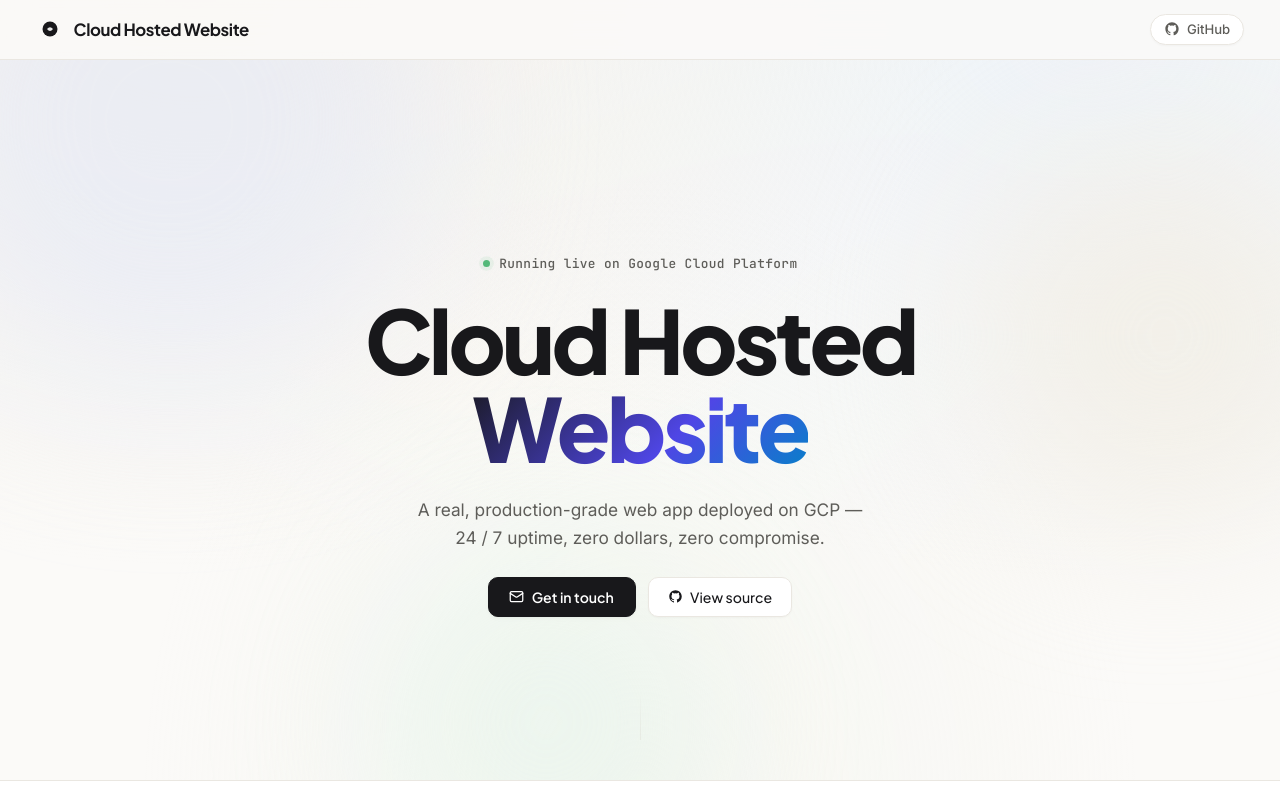
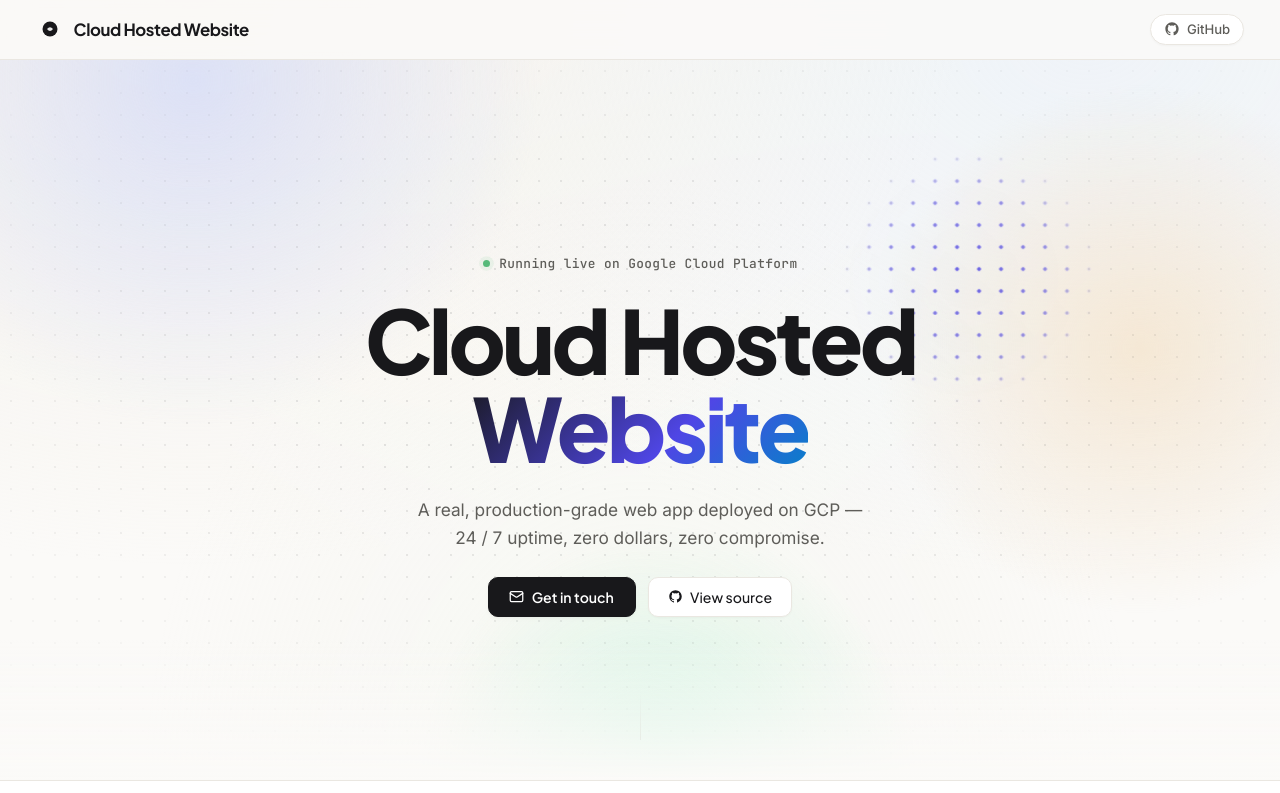
Before and after one commit to samueleisen/TaskBoard-cloud, a React (Vite) app in the folder client/: page / in a window 1280 px wide. Shown: the top 793 px of the page. Built offline with nearby package versions, Linux system fonts and the light colour scheme; no server answers.

Commit message:
hero section effect

```diff
--- a/client/src/App.tsx
+++ b/client/src/App.tsx
@@ -199,6 +199,117 @@ function LiveStrip({
 }
 
 /* ------------------------------------------------------------------ */
+/*  Hero Field — "Signal Lens"                                          */
+/*  A faint dot grid with a lens that magnifies the grid under the     */
+/*  cursor, plus parallax aurora blobs. Only `transform` is animated   */
+/*  (compositor-only → GPU, 60 FPS). Touch devices get an auto-drift.  */
+/* ------------------------------------------------------------------ */
+function HeroField() {
+  const rootRef = useRef<HTMLDivElement | null>(null);
+  const lensRef = useRef<HTMLDivElement | null>(null);
+  const lensGridRef = useRef<HTMLDivElement | null>(null);
+  const blobRefs = useRef<(HTMLDivElement | null)[]>([]);
+
+  useEffect(() => {
+    const root = rootRef.current;
+    const lens = lensRef.current;
+    const lensGrid = lensGridRef.current;
+    if (!root || !lens || !lensGrid) return;
+
+    const reduceMotion = window.matchMedia('(prefers-reduced-motion: reduce)').matches;
+    const canHover = window.matchMedia('(hover: hover)').matches;
+    const LENS = 260; // lens diameter (px)
+
+    let w = root.clientWidth;
+    let h = root.clientHeight;
+    const target = { x: w / 2, y: h * 0.42 };
+    const pos = { ...target };
+    let pointerActive = false;
+    let raf = 0;
+    let t0 = performance.now();
+    let visible = true;
+
+    const onResize = () => { w = root.clientWidth; h = root.clientHeight; };
+    const onMove = (e: PointerEvent) => {
+      const r = root.getBoundingClientRect();
+      target.x = e.clientX - r.left;
+      target.y = e.clientY - r.top;
+      pointerActive = true;
+    };
+    const onLeave = () => { pointerActive = false; };
+
+    const tick = (now: number) => {
+      const t = (now - t0) / 1000;
+      if (!pointerActive) {
+        // Ambient Lissajous drift when idle / on touch devices
+        target.x = w / 2 + Math.sin(t * 0.35) * w * 0.28;
+        target.y = h * 0.45 + Math.sin(t * 0.52 + 1.2) * h * 0.18;
+      }
+      // Critically-damped follow (smooth "fluid" lag)
+      pos.x += (target.x - pos.x) * 0.085;
+      pos.y += (target.y - pos.y) * 0.085;
+
+      const lx = pos.x - LENS / 2;
+      const ly = pos.y - LENS / 2;
+      lens.style.transform = `translate3d(${lx}px, ${ly}px, 0)`;
+      // Counter-translate inner grid so dots stay locked to the page grid
+      lensGrid.style.transform = `translate3d(${-lx}px, ${-ly}px, 0)`;
+
+      // Parallax blobs, each at a different depth
+      const nx = pos.x / w - 0.5;
+      const ny = pos.y / h - 0.5;
+      blobRefs.current.forEach((b, i) => {
+        if (!b) return;
+        const depth = [60, -45, 35][i] ?? 30;
+        b.style.transform = `translate3d(${nx * depth}px, ${ny * depth}px, 0)`;
+      });
+
+      if (visible) raf = requestAnimationFrame(tick);
+    };
+
+    // Pause the loop when the hero scrolls out of view (saves battery)
+    const io = new IntersectionObserver(([entry]) => {
+      visible = entry.isIntersecting;
+      if (visible && !reduceMotion) { t0 = performance.now() - 1; raf = requestAnimationFrame(tick); }
+      else cancelAnimationFrame(raf);
+    });
+
+    if (!reduceMotion) {
+      io.observe(root);
+      if (canHover) {
+        window.addEventListener('pointermove', onMove, { passive: true });
+        root.addEventListener('pointerleave', onLeave);
+      }
+      window.addEventListener('resize', onResize);
+    } else {
+      tick(performance.now());
+      cancelAnimationFrame(raf);
+    }
+
+    return () => {
+      cancelAnimationFrame(raf);
+      io.disconnect();
+      window.removeEventListener('pointermove', onMove);
+      root.removeEventListener('pointerleave', onLeave);
+      window.removeEventListener('resize', onResize);
+    };
+  }, []);
+
+  return (
+    <div ref={rootRef} className="hero-field" aria-hidden="true">
+      <div className="field-blob-wrap field-blob-1"><div ref={(el) => (blobRefs.current[0] = el)} className="field-blob" /></div>
+      <div className="field-blob-wrap field-blob-2"><div ref={(el) => (blobRefs.current[1] = el)} className="field-blob" /></div>
+      <div className="field-blob-wrap field-blob-3"><div ref={(el) => (blobRefs.current[2] = el)} className="field-blob" /></div>
+      <div className="field-grid" />
+      <div ref={lensRef} className="field-lens">
+        <div ref={lensGridRef} className="field-lens-grid" />
+      </div>
+      <div className="field-fade" />
+    </div>
+  );
+}
+
+/* ------------------------------------------------------------------ */
 /*  Main App                                                            */
 /* ------------------------------------------------------------------ */
 export const App: React.FC = () => {
@@ -232,11 +343,7 @@ export const App: React.FC = () => {
 
       {/* ── Hero ── */}
       <section className="hero">
-        <div className="hero-bg-blobs" aria-hidden="true">
-          <div className="blob blob-1" />
-          <div className="blob blob-2" />
-          <div className="blob blob-3" />
-        </div>
+        <HeroField />
         <div className="hero-content">
           <div className="hero-eyebrow">
             <span className="hero-dot" />
--- a/client/src/index.css
+++ b/client/src/index.css
@@ -152,49 +152,95 @@ body::before {
 }
 
 /* Animated blobs */
-.hero-bg-blobs {
+/* ── Hero Field: "Signal Lens" ──
+   Everything here animates via `transform` only → compositor/GPU.
+   Blobs use radial-gradients instead of filter: blur() (much cheaper). */
+.hero-field {
   position: absolute;
   inset: 0;
+  overflow: hidden;
   pointer-events: none;
-  overflow: hidden;
+  contain: strict;
 }
 
-.blob {
+.field-blob-wrap {
   position: absolute;
+  animation: blobDrift 20s ease-in-out infinite alternate;
+  will-change: transform;
+}
+.field-blob {
+  width: 100%;
+  height: 100%;
   border-radius: 50%;
-  filter: blur(80px);
-  animation: blobDrift 18s ease-in-out infinite alternate;
+  will-change: transform;
 }
 
-.blob-1 {
-  width: 520px; height: 520px;
-  background: rgba(226, 232, 248, 0.55);
-  top: -180px; left: -120px;
-  animation-delay: 0s;
-  animation-duration: 20s;
+.field-blob-1 { width: 720px; height: 720px; top: -300px; left: -220px; animation-duration: 22s; }
+.field-blob-1 .field-blob { background: radial-gradient(circle, rgba(199, 210, 254, 0.55) 0%, rgba(199, 210, 254, 0) 65%); }
+
+.field-blob-2 { width: 600px; height: 600px; top: -40px; right: -200px; animation-duration: 17s; animation-delay: -6s; }
+.field-blob-2 .field-blob { background: radial-gradient(circle, rgba(245, 222, 190, 0.6) 0%, rgba(245, 222, 190, 0) 65%); }
+
+.field-blob-3 { width: 560px; height: 560px; bottom: -260px; left: 32%; animation-duration: 25s; animation-delay: -11s; }
+.field-blob-3 .field-blob { background: radial-gradient(circle, rgba(167, 243, 208, 0.45) 0%, rgba(167, 243, 208, 0) 65%); }
+
+@keyframes blobDrift {
+  0%   { transform: translate3d(0, 0, 0) scale(1); }
+  33%  { transform: translate3d(40px, -30px, 0) scale(1.05); }
+  66%  { transform: translate3d(-30px, 20px, 0) scale(0.96); }
+  100% { transform: translate3d(20px, 35px, 0) scale(1.03); }
 }
 
-.blob-2 {
-  width: 400px; height: 400px;
-  background: rgba(242, 237, 226, 0.65);
-  top: 60px; right: -100px;
-  animation-delay: -6s;
-  animation-duration: 16s;
+/* Faint base dot grid */
+.field-grid {
+  position: absolute;
+  inset: 0;
+  background-image: radial-gradient(circle, rgba(24, 24, 27, 0.10) 1px, transparent 1.2px);
+  background-size: 22px 22px;
+  -webkit-mask-image: radial-gradient(ellipse 75% 65% at 50% 45%, #000 30%, transparent 100%);
+          mask-image: radial-gradient(ellipse 75% 65% at 50% 45%, #000 30%, transparent 100%);
 }
 
-.blob-3 {
-  width: 350px; height: 350px;
-  background: rgba(220, 242, 230, 0.4);
-  bottom: -100px; left: 30%;
-  animation-delay: -11s;
-  animation-duration: 22s;
+/* The lens: a circle that follows the cursor, revealing a bolder,
+   tinted copy of the grid. Its inner grid counter-translates so the
+   dots stay perfectly aligned with the base grid. */
+.field-lens {
+  position: absolute;
+  top: 0;
+  left: 0;
+  width: 260px;
+  height: 260px;
+  border-radius: 50%;
+  overflow: hidden;
+  will-change: transform;
+  -webkit-mask-image: radial-gradient(circle, #000 0%, rgba(0, 0, 0, 0.6) 45%, transparent 70%);
+          mask-image: radial-gradient(circle, #000 0%, rgba(0, 0, 0, 0.6) 45%, transparent 70%);
+}
+.field-lens-grid {
+  position: absolute;
+  top: 0;
+  left: 0;
+  width: 100vw;
+  height: 150vh;
+  will-change: transform;
+  background-image:
+    radial-gradient(circle, rgba(79, 70, 229, 0.85) 1.6px, transparent 2px),
+    radial-gradient(circle at 50% 50%, rgba(2, 132, 199, 0.06), transparent 70%);
+  background-size: 22px 22px, 100% 100%;
 }
 
-@keyframes blobDrift {
-  0%   { transform: translate(0, 0) scale(1); }
-  33%  { transform: translate(30px, -20px) scale(1.04); }
-  66%  { transform: translate(-20px, 15px) scale(0.97); }
-  100% { transform: translate(15px, 25px) scale(1.02); }
+/* Soft fade into the live strip below */
+.field-fade {
+  position: absolute;
+  left: 0;
+  right: 0;
+  bottom: 0;
+  height: 140px;
+  background: linear-gradient(to bottom, rgba(251, 250, 248, 0), var(--bg-app));
+}
+
+@media (prefers-reduced-motion: reduce) {
+  .field-blob-wrap { animation: none; }
 }
 
 .hero-content {
```
